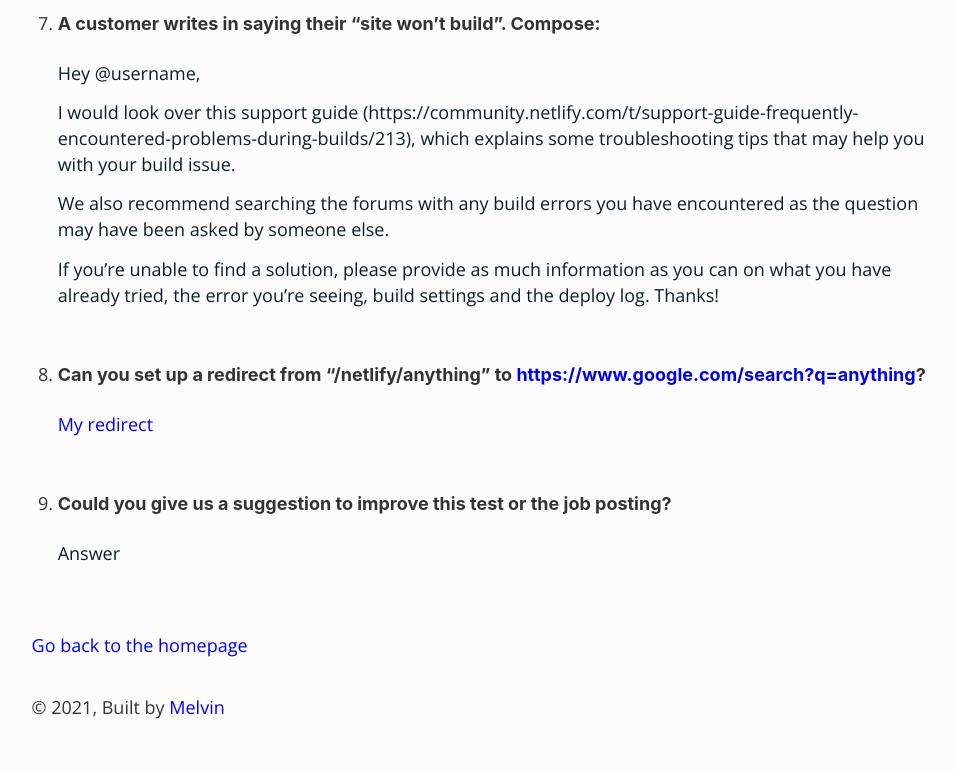
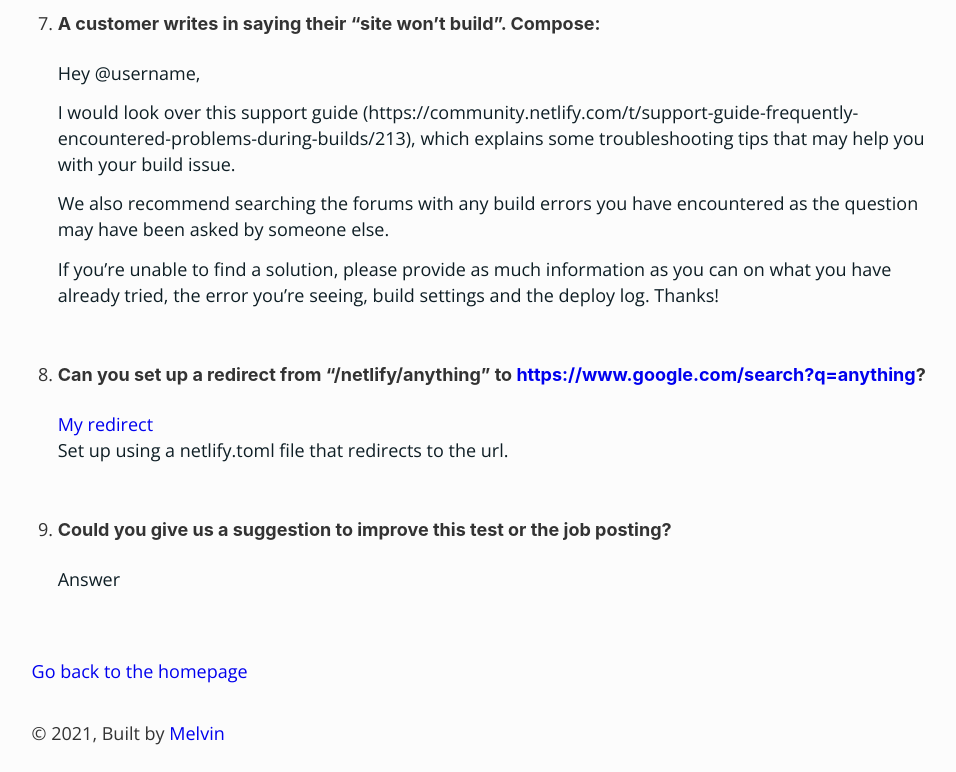
Before and after one commit to MelvinPeepers/static-site-project, a Gatsby site in the folder static-site-project/: page /page-2 in a window 1280 px wide. Shown: the part 2362-3134 px from the top of the page, without its empty margins (148-1104 px from the left). Before the commit the page ends 3108 px from the top, so only its background shows below. Built offline with nearby package versions, Linux system fonts and the light colour scheme; Gatsby itself is replaced by a stand-in of ours.

```diff
--- a/static-site-project/src/pages/page-2.js
+++ b/static-site-project/src/pages/page-2.js
@@ -87,6 +87,7 @@ const SecondPage = () => (
       <li>
         <h4>Can you set up a redirect from “/netlify/anything” to <a href='https://www.google.com/search?q=anything'>https://www.google.com/search?q=anything</a>?</h4>
         <a href='/netlify/anything'>My redirect</a>
+        <p>Set up using a netlify.toml file that redirects to the url. </p>
       </li>
 
       <li>
```
